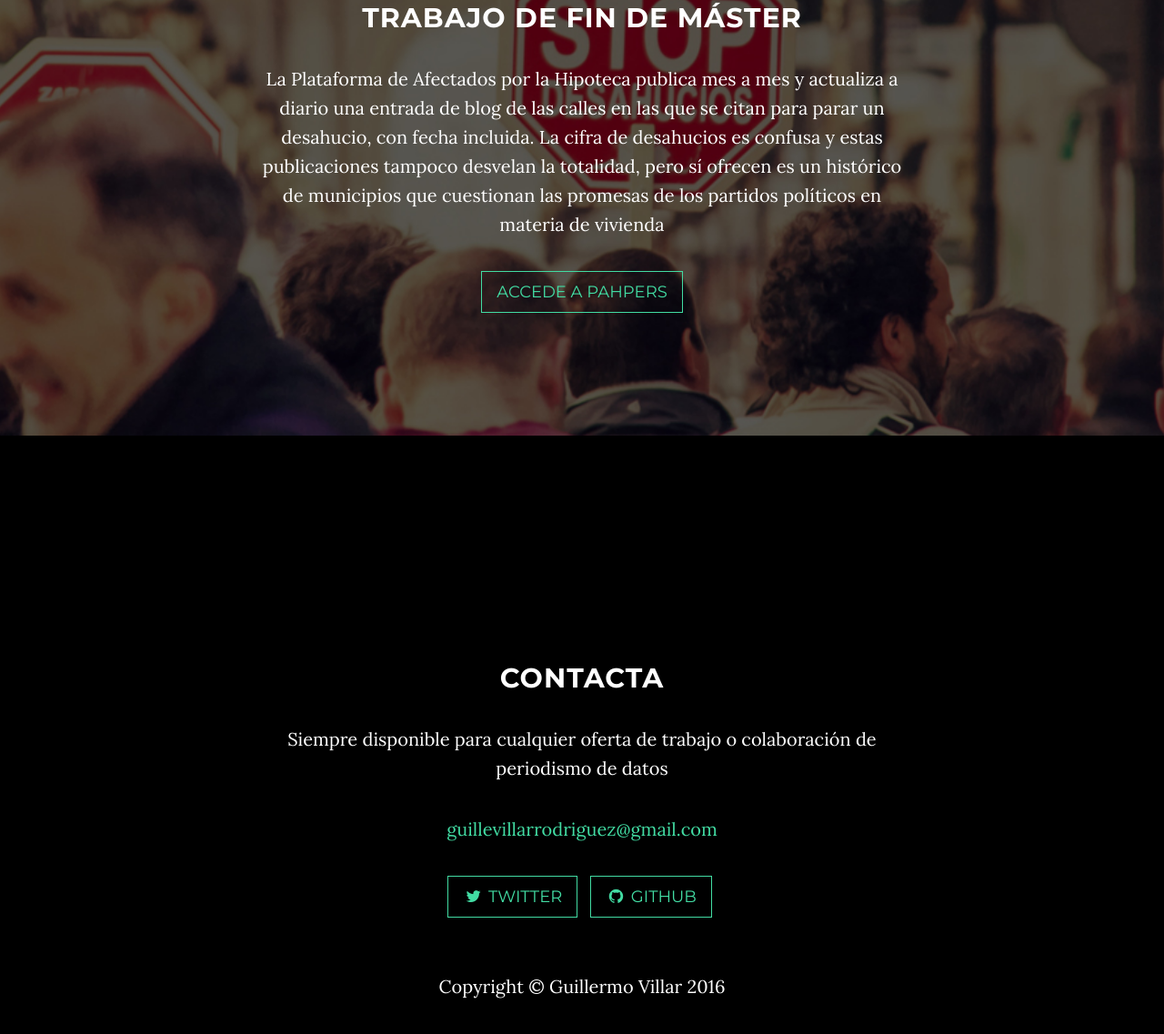
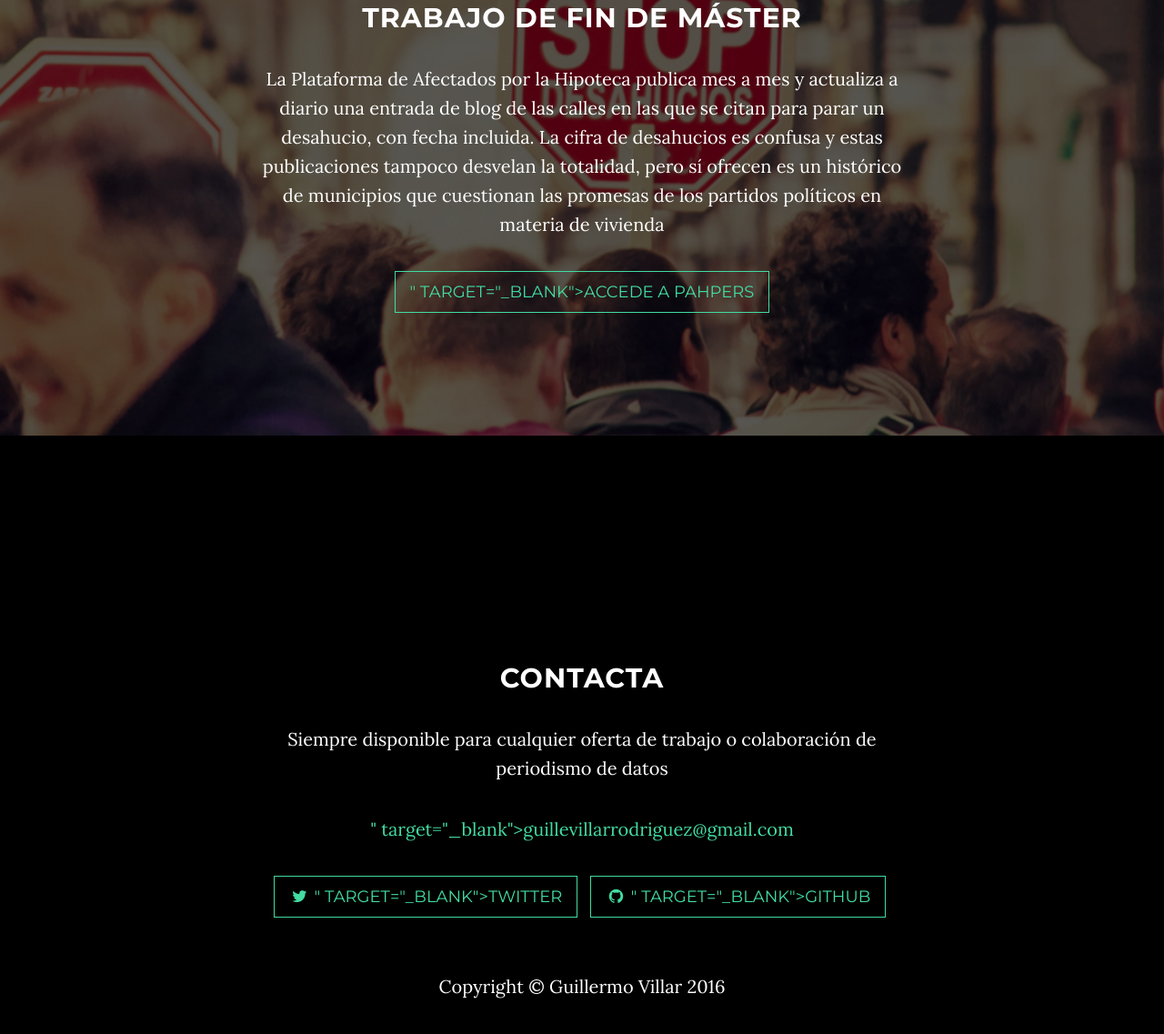
Before and after one commit to gvillar/gvillar.github.io, a website: page index.html in a window 1280 px wide. Shown: the part 1738-2875 px from the top of the page at 91% size. Drawn offline with nearby package versions, Linux system fonts and the light colour scheme.

Commit message:
Update index.html

```diff
--- a/index.html
+++ b/index.html
@@ -92,7 +92,7 @@
             <div class="col-lg-8 col-lg-offset-2">
                 <h2>Sobre mí</h2>
                 <p>Mi objetivo es hacer atractivo el dato por dentro y por fuera en una historia y darle hogar entre las nuevas narrativas. No esperé a terminar el último año de la carrera en Periodismo y Comunicación Audiovisual (Universidad Rey Juan Carlos y Erasmus en <i>Università degli Studi di Torino</i>) y lo compaginé con el Máster en Periodismo de Datos (Centro Universitario Villanueva) para acceder cuanto antes a esta especialidad.</p>
-                <a href="https://www.linkedin.com/in/guillermovillarrodriguez" target="_blank" class="btn btn-default btn-lg"><i class="fa fa-linkedin fa-fw"></i> <span class="network-name">Linkedin</span></a>
+                <a href="https://www.linkedin.com/in/guillermovillarrodriguez" class="btn btn-default btn-lg"><i class="fa fa-linkedin fa-fw"></i> <span class="network-name">Linkedin</span>" target="_blank"></a>
             </div>
         </div>
     </section>
@@ -104,7 +104,7 @@
                 <div class="col-lg-8 col-lg-offset-2">
                     <h2>Trabajo de Fin de Máster</h2>
                     <p>La Plataforma de Afectados por la Hipoteca publica mes a mes y actualiza a diario una entrada de blog de las calles en las que se citan para parar un desahucio, con fecha incluida. La cifra de desahucios es confusa y estas publicaciones tampoco desvelan la totalidad, pero sí ofrecen es un histórico de municipios que cuestionan las promesas de los partidos políticos en materia de vivienda</p>
-                    <p><a href="gvillar.github.io/pahpers" target="_blank" class="btn btn-default btn-lg">Accede a PAHpers</a></p>
+                    <p><a href="gvillar.github.io/pahpers" class="btn btn-default btn-lg">" target="_blank">Accede a PAHpers</a></p>
                 </div>
             </div>
         </div>
@@ -116,14 +116,14 @@
             <div class="col-lg-8 col-lg-offset-2">
                 <h2>Contacta</h2>
                 <p>Siempre disponible para cualquier oferta de trabajo o colaboración de periodismo de datos</p>
-                <p><a href="mailto:guillevillarrodriguez@gmail.com" target="_blank">guillevillarrodriguez@gmail.com</a>
+                <p><a href="mailto:guillevillarrodriguez@gmail.com">" target="_blank">guillevillarrodriguez@gmail.com</a>
                 </p>
                 <ul class="list-inline banner-social-buttons">
                     <li>
-                        <a href="https://twitter.com/_gvillar" target="_blank" class="btn btn-default btn-lg"><i class="fa fa-twitter fa-fw"></i> <span class="network-name">Twitter</span></a>
+                        <a href="https://twitter.com/_gvillar" class="btn btn-default btn-lg"><i class="fa fa-twitter fa-fw"></i> <span class="network-name">" target="_blank">Twitter</span></a>
                     </li>
                     <li>
-                        <a href="https://github.com/gvillar" target="_blank" class="btn btn-default btn-lg"><i class="fa fa-github fa-fw"></i> <span class="network-name">Github</span></a>
+                        <a href="https://github.com/gvillar" class="btn btn-default btn-lg"><i class="fa fa-github fa-fw"></i> <span class="network-name">" target="_blank">Github</span></a>
                     </li>
                 </ul>
             </div>
```
